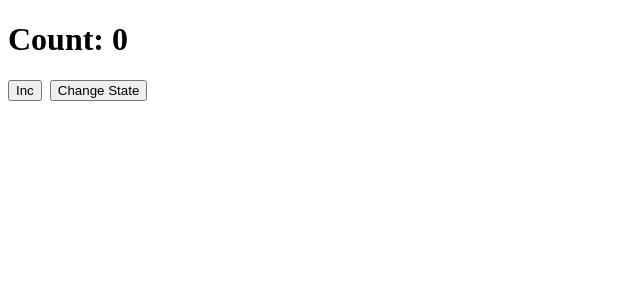
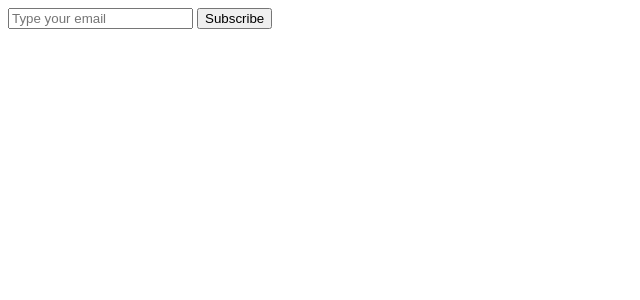
Before and after one commit to githubscientist/js-fsdcweeb4142, a React (Vite) app: page / in a window 1280 px wide. Shown: the top 300 px of the page, without its empty margins (0-640 px from the left). Built offline with nearby package versions, Linux system fonts and the light colour scheme.

Commit message:
useRef used to reference DOM

```diff
--- a/src/App.jsx
+++ b/src/App.jsx
@@ -1,40 +1,30 @@
-// import { useState } from "react";
-
-// const App = () => {
-
-//   const [count, setCount] = useState(0);
-
-//   return (
-//     <>
-//       <h1>Count: {count}</h1>
-//       <button onClick={() => setCount(count + 1)}>Inc</button>
-//     </>
-//   )
-// }
-
-// export default App;
-
-import { useEffect, useRef, useState } from "react";
+import { useRef } from "react";
 
 const App = () => {
 
-  let count = useRef(0);
-  let [state, setState] = useState(true);
+  const emailHandler = useRef(null);
 
-  const handleCount = () => {
-    count.current = count.current + 1;
-    console.log(count.current);
+  const handleSubmit = (event) => {
+    event.preventDefault();
+    console.log(document.getElementById("email"));
+
+    // console.log(event.target.email.value);
+
+    console.log(emailHandler.current);
   }
-
-  useEffect(() => {
-    console.log(`current state: ${state}`);
-  }, [state]);
 
   return (
     <>
-      <h1>Count: {count.current}</h1>
-      <button onClick={handleCount}>Inc</button> &nbsp;
-      <button onClick={() => setState(!state)}>Change State</button>
+      <form onSubmit={handleSubmit}>
+        <input
+          placeholder="Type your email"
+          type="email"
+          ref={emailHandler}
+          id="email"
+        />
+        &nbsp;
+        <button type="submit">Subscribe</button>
+      </form>
     </>
   )
 }
```
Also changed, not shown: 1 other file (tests, documents, lock files or other folders).
